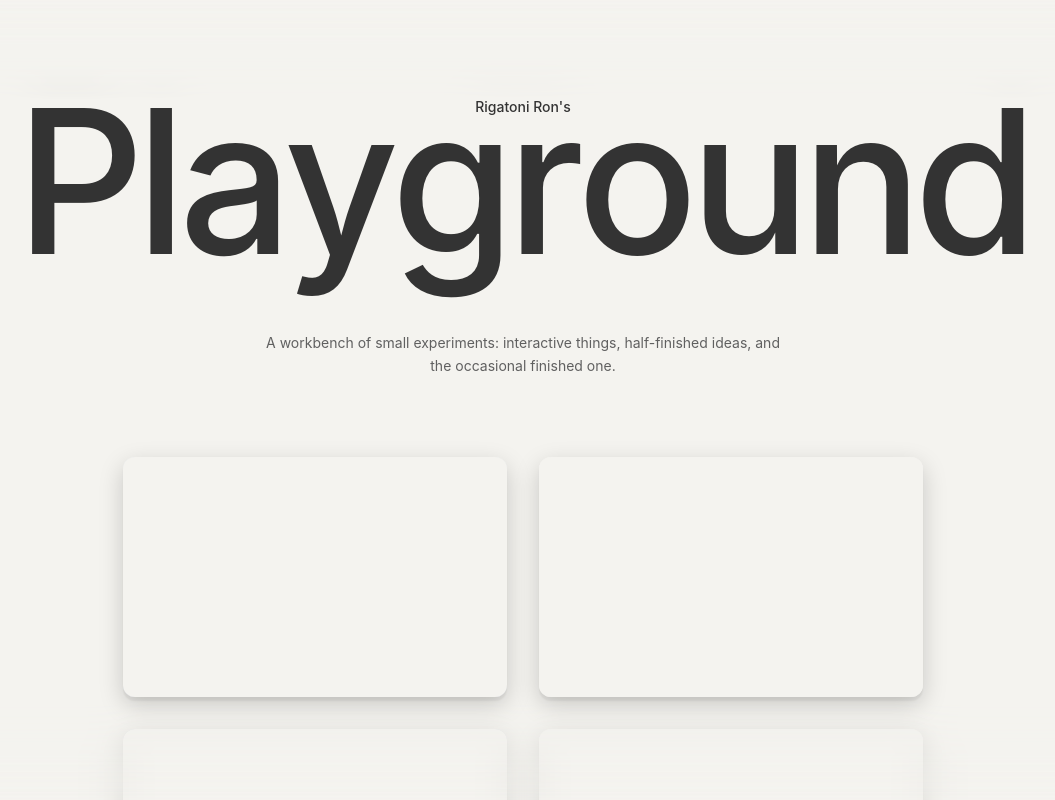
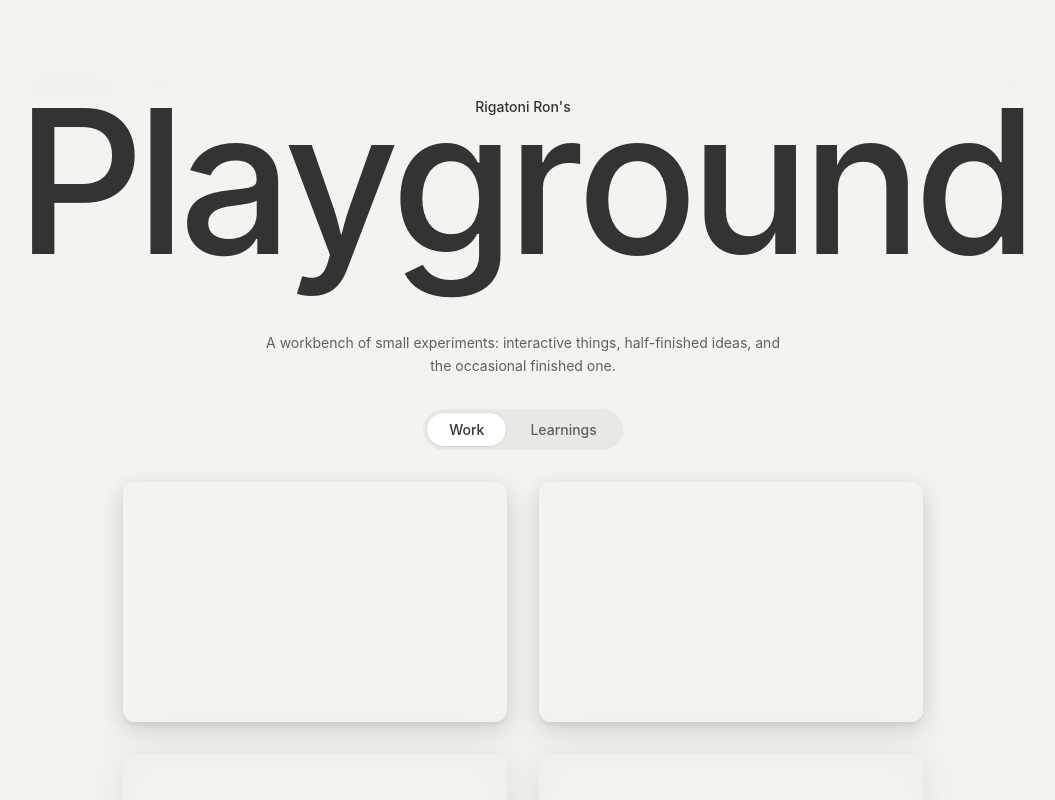
Before and after one commit to Rigatoni-Ron/Portfolio-3, a React (Vite) app: page / in a window 1280 px wide. Shown: the top 800 px of the page, without its empty margins (117-1172 px from the left). Built offline with nearby package versions, Linux system fonts and the light colour scheme.

Commit message:
Learnings and work tab added to page

```diff
--- a/src/App.jsx
+++ b/src/App.jsx
@@ -1,14 +1,26 @@
 import { useCallback, useState } from 'react';
+import { AnimatePresence, motion } from 'framer-motion';
 import Header from './components/Header.jsx';
+import Tabs from './components/Tabs.jsx';
 import CardGrid from './components/CardGrid.jsx';
 import IframeStage from './components/IframeStage.jsx';
 import EdgeBlur from './components/EdgeBlur.jsx';
+import Learnings from './components/Learnings.jsx';
 import { projects } from './data/projects.js';
 import styles from './App.module.css';
+
+const tabPanelVariants = {
+  initial: { opacity: 0, y: 12 },
+  animate: { opacity: 1, y: 0 },
+  exit: { opacity: 0, y: -12 },
+};
+
+const tabPanelTransition = { duration: 0.32, ease: [0.22, 1, 0.36, 1] };
 
 export default function App() {
   const [selectedId, setSelectedId] = useState(null);
   const [rects, setRects] = useState({});
+  const [currentTab, setCurrentTab] = useState('work');
 
   const reportRect = useCallback((id, rect) => {
     setRects((prev) => {
@@ -20,11 +32,42 @@ export default function App() {
     });
   }, []);
 
+  const handleTabChange = useCallback((tab) => {
+    setSelectedId(null);
+    setCurrentTab(tab);
+  }, []);
+
   return (
     <div className={styles.shell}>
       <Header />
+      <Tabs current={currentTab} onChange={handleTabChange} />
       <main className={styles.main}>
-        <CardGrid projects={projects} reportRect={reportRect} />
+        <AnimatePresence mode="wait">
+          {currentTab === 'work' && (
+            <motion.div
+              key="work"
+              variants={tabPanelVariants}
+              initial="initial"
+              animate="animate"
+              exit="exit"
+              transition={tabPanelTransition}
+            >
+              <CardGrid projects={projects} reportRect={reportRect} />
+            </motion.div>
+          )}
+          {currentTab === 'learnings' && (
+            <motion.div
+              key="learnings"
+              variants={tabPanelVariants}
+              initial="initial"
+              animate="animate"
+              exit="exit"
+              transition={tabPanelTransition}
+            >
+              <Learnings />
+            </motion.div>
+          )}
+        </AnimatePresence>
       </main>
       <IframeStage
         projects={projects}
@@ -32,6 +75,7 @@ export default function App() {
         selectedId={selectedId}
         onSelect={setSelectedId}
         onClose={() => setSelectedId(null)}
+        visible={currentTab === 'work'}
       />
       <EdgeBlur />
     </div>
--- a/src/App.module.css
+++ b/src/App.module.css
@@ -9,5 +9,5 @@
   width: 100%;
   max-width: 1200px;
   margin: 0 auto;
-  padding: 32px 32px 96px;
+  padding: 0 32px 96px;
 }
--- a/src/components/Header.module.css
+++ b/src/components/Header.module.css
@@ -1,6 +1,6 @@
 .header {
   width: 100%;
-  padding: 96px 32px 48px;
+  padding: 96px 32px 32px;
   display: flex;
   flex-direction: column;
   align-items: center;
--- a/src/components/IframeStage.jsx
+++ b/src/components/IframeStage.jsx
@@ -12,6 +12,8 @@ const morphTransition = {
   mass: 0.7,
 };
 
+const visibilityTransition = { duration: 0.32, ease: [0.22, 1, 0.36, 1] };
+
 function useViewport() {
   const [vp, setVp] = useState(() => ({
     w: typeof window !== 'undefined' ? window.innerWidth : 1280,
@@ -25,7 +27,7 @@ function useViewport() {
   return vp;
 }
 
-export default function IframeStage({ projects, rects, selectedId, onSelect, onClose }) {
+export default function IframeStage({ projects, rects, selectedId, onSelect, onClose, visible = true }) {
   const vp = useViewport();
 
   useEffect(() => {
@@ -40,7 +42,7 @@ export default function IframeStage({ projects, rects, selectedId, onSelect, onC
   return (
     <div className={styles.stage}>
       <AnimatePresence>
-        {selectedId && (
+        {visible && selectedId && (
           <motion.div
             key="backdrop"
             className={styles.backdrop}
@@ -72,18 +74,23 @@ export default function IframeStage({ projects, rects, selectedId, onSelect, onC
           <motion.div
             key={project.id}
             className={`${styles.frame} ${isSelected ? styles.selected : ''}`}
-            onClick={() => !isSelected && onSelect(project.id)}
-            initial={{ opacity: 0 }}
+            onClick={() => visible && !isSelected && onSelect(project.id)}
+            initial={{ opacity: 0, y: 12 }}
             animate={{
               ...target,
-              opacity: isOtherSelected ? 0 : 1,
+              opacity: !visible ? 0 : (isOtherSelected ? 0 : 1),
+              y: visible ? 0 : 12,
             }}
-            transition={morphTransition}
-            whileHover={!selectedId ? { y: -4 } : undefined}
+            transition={{
+              default: morphTransition,
+              opacity: { ...visibilityTransition, delay: visible ? 0.32 : 0 },
+              y: { ...visibilityTransition, delay: visible ? 0.32 : 0 },
+            }}
+            whileHover={visible && !selectedId ? { y: -4 } : undefined}
             style={{
               background: project.canvasBg,
               zIndex: isSelected ? 60 : 10,
-              pointerEvents: isOtherSelected ? 'none' : 'auto',
+              pointerEvents: !visible || isOtherSelected ? 'none' : 'auto',
               cursor: isSelected ? 'default' : 'pointer',
             }}
           >
--- /dev/null
+++ b/src/components/Learnings.jsx
@@ -0,0 +1,87 @@
+import styles from './Learnings.module.css';
+
+const COURSES = [
+  {
+    title: 'Interface Craft',
+    url: 'https://www.interfacecraft.dev/',
+    host: 'interfacecraft.dev',
+  },
+  {
+    title: 'Design Engineering',
+    url: 'https://www.designengineer.xyz/design-engineering',
+    host: 'designengineer.xyz',
+  },
+];
+
+const PODCASTS = [
+  {
+    title: 'Dive Club',
+    url: 'https://www.youtube.com/@joindiveclub',
+    host: 'youtube.com/@joindiveclub',
+  },
+  {
+    title: 'Designer Tom',
+    url: 'https://www.youtube.com/@designertom',
+    host: 'youtube.com/@designertom',
+  },
+  {
+    title: "Lenny's Podcast",
+    url: 'https://www.youtube.com/@LennysPodcast',
+    host: 'youtube.com/@LennysPodcast',
+  },
+  {
+    title: 'Ryan Peterman',
+    url: 'https://www.youtube.com/@RyanLPeterman',
+    host: 'youtube.com/@RyanLPeterman',
+  },
+];
+
+function LinkCard({ item }) {
+  return (
+    <a href={item.url} target="_blank" rel="noreferrer" className={styles.linkCard}>
+      <span className={styles.linkTitle}>{item.title}</span>
+      <span className={styles.linkHost}>{item.host}</span>
+    </a>
+  );
+}
+
+export default function Learnings() {
+  return (
+    <section className={styles.section}>
+      <div className={styles.block}>
+        <h2 className={styles.heading}>Github contributions</h2>
+        <a
+          href="https://github.com/Rigatoni-Ron"
+          target="_blank"
+          rel="noreferrer"
+          className={styles.chart}
+        >
+          <img
+            src="https://ghchart.rshah.org/c97a3e/Rigatoni-Ron"
+            alt="GitHub contribution chart for Rigatoni-Ron"
+            className={styles.chartImg}
+          />
+          <span className={styles.chartFooter}>github.com/Rigatoni-Ron</span>
+        </a>
+      </div>
+
+      <div className={styles.block}>
+        <h2 className={styles.heading}>Courses</h2>
+        <div className={styles.grid}>
+          {COURSES.map((course) => (
+            <LinkCard key={course.url} item={course} />
+          ))}
+        </div>
+      </div>
+
+      <div className={styles.block}>
+        <h2 className={styles.heading}>Podcasts</h2>
+        <div className={styles.grid}>
+          {PODCASTS.map((podcast) => (
+            <LinkCard key={podcast.url} item={podcast} />
+          ))}
+        </div>
+      </div>
+    </section>
+  );
+}
--- /dev/null
+++ b/src/components/Learnings.module.css
@@ -0,0 +1,101 @@
+.section {
+  display: flex;
+  flex-direction: column;
+  gap: 48px;
+  width: 100%;
+  max-width: 800px;
+  margin: 0 auto;
+}
+
+.block {
+  display: flex;
+  flex-direction: column;
+  gap: 16px;
+}
+
+.heading {
+  margin: 0;
+  font-family: var(--font-sans);
+  font-size: 13px;
+  font-weight: 500;
+  letter-spacing: 0.04em;
+  color: var(--text-500);
+  text-transform: uppercase;
+}
+
+.chart {
+  display: flex;
+  flex-direction: column;
+  gap: 12px;
+  background: var(--surface);
+  border: 1px solid var(--border);
+  padding: 24px;
+  border-radius: 16px;
+  text-decoration: none;
+  color: inherit;
+  box-shadow: 0 4px 2px rgba(0, 0, 0, 0.04), 0 8px 24px rgba(0, 0, 0, 0.08);
+  transition: transform 0.25s cubic-bezier(0.22, 1, 0.36, 1), box-shadow 0.25s ease;
+}
+
+.chart:hover {
+  transform: translateY(-2px);
+  box-shadow: 0 6px 3px rgba(0, 0, 0, 0.06), 0 12px 32px rgba(0, 0, 0, 0.12);
+}
+
+.chartImg {
+  width: 100%;
+  height: auto;
+  display: block;
+}
+
+.chartFooter {
+  font-family: var(--font-mono);
+  font-size: 11px;
+  color: var(--text-500);
+  letter-spacing: 0.04em;
+}
+
+.grid {
+  display: grid;
+  grid-template-columns: 1fr 1fr;
+  gap: 16px;
+}
+
+.linkCard {
+  display: flex;
+  flex-direction: column;
+  gap: 6px;
+  padding: 24px;
+  background: var(--surface);
+  border: 1px solid var(--border);
+  border-radius: 12px;
+  text-decoration: none;
+  color: inherit;
+  box-shadow: 0 4px 2px rgba(0, 0, 0, 0.04), 0 6px 16px rgba(0, 0, 0, 0.08);
+  transition: transform 0.25s cubic-bezier(0.22, 1, 0.36, 1), box-shadow 0.25s ease;
+}
+
+.linkCard:hover {
+  transform: translateY(-2px);
+  box-shadow: 0 6px 3px rgba(0, 0, 0, 0.06), 0 10px 24px rgba(0, 0, 0, 0.12);
+}
+
+.linkTitle {
+  font-family: var(--font-sans);
+  font-size: 18px;
+  font-weight: 500;
+  color: var(--text-900);
+}
+
+.linkHost {
+  font-family: var(--font-mono);
+  font-size: 12px;
+  color: var(--text-500);
+  letter-spacing: 0.04em;
+}
+
+@media (max-width: 640px) {
+  .grid {
+    grid-template-columns: 1fr;
+  }
+}
--- /dev/null
+++ b/src/components/Tabs.jsx
@@ -0,0 +1,37 @@
+import { motion } from 'framer-motion';
+import styles from './Tabs.module.css';
+
+const TABS = [
+  { id: 'work', label: 'Work' },
+  { id: 'learnings', label: 'Learnings' },
+];
+
+export default function Tabs({ current, onChange }) {
+  return (
+    <nav className={styles.wrap} aria-label="Sections">
+      <div className={styles.tabs}>
+        {TABS.map((tab) => {
+          const active = current === tab.id;
+          return (
+            <button
+              key={tab.id}
+              type="button"
+              className={`${styles.tab} ${active ? styles.active : ''}`}
+              onClick={() => onChange(tab.id)}
+              aria-pressed={active}
+            >
+              {active && (
+                <motion.span
+                  layoutId="tab-indicator"
+                  className={styles.indicator}
+                  transition={{ type: 'spring', stiffness: 500, damping: 40, mass: 0.6 }}
+                />
+              )}
+              <span className={styles.label}>{tab.label}</span>
+            </button>
+          );
+        })}
+      </div>
+    </nav>
+  );
+}
--- /dev/null
+++ b/src/components/Tabs.module.css
@@ -0,0 +1,50 @@
+.wrap {
+  display: flex;
+  justify-content: center;
+  width: 100%;
+  padding: 0 32px 32px;
+}
+
+.tabs {
+  display: inline-flex;
+  background: rgba(20, 22, 26, 0.05);
+  border-radius: 999px;
+  padding: 4px;
+  gap: 2px;
+  position: relative;
+}
+
+.tab {
+  position: relative;
+  padding: 8px 22px;
+  border-radius: 999px;
+  font-family: var(--font-sans);
+  font-size: 14px;
+  font-weight: 500;
+  color: var(--text-700);
+  cursor: pointer;
+  background: transparent;
+  border: none;
+  transition: color 0.2s ease;
+}
+
+.tab:hover {
+  color: var(--text-900);
+}
+
+.active {
+  color: var(--text-900);
+}
+
+.indicator {
+  position: absolute;
+  inset: 0;
+  background: #ffffff;
+  border-radius: 999px;
+  box-shadow: 0 1px 2px rgba(0, 0, 0, 0.06), 0 0 0 1px rgba(0, 0, 0, 0.04);
+}
+
+.label {
+  position: relative;
+  z-index: 1;
+}
```
